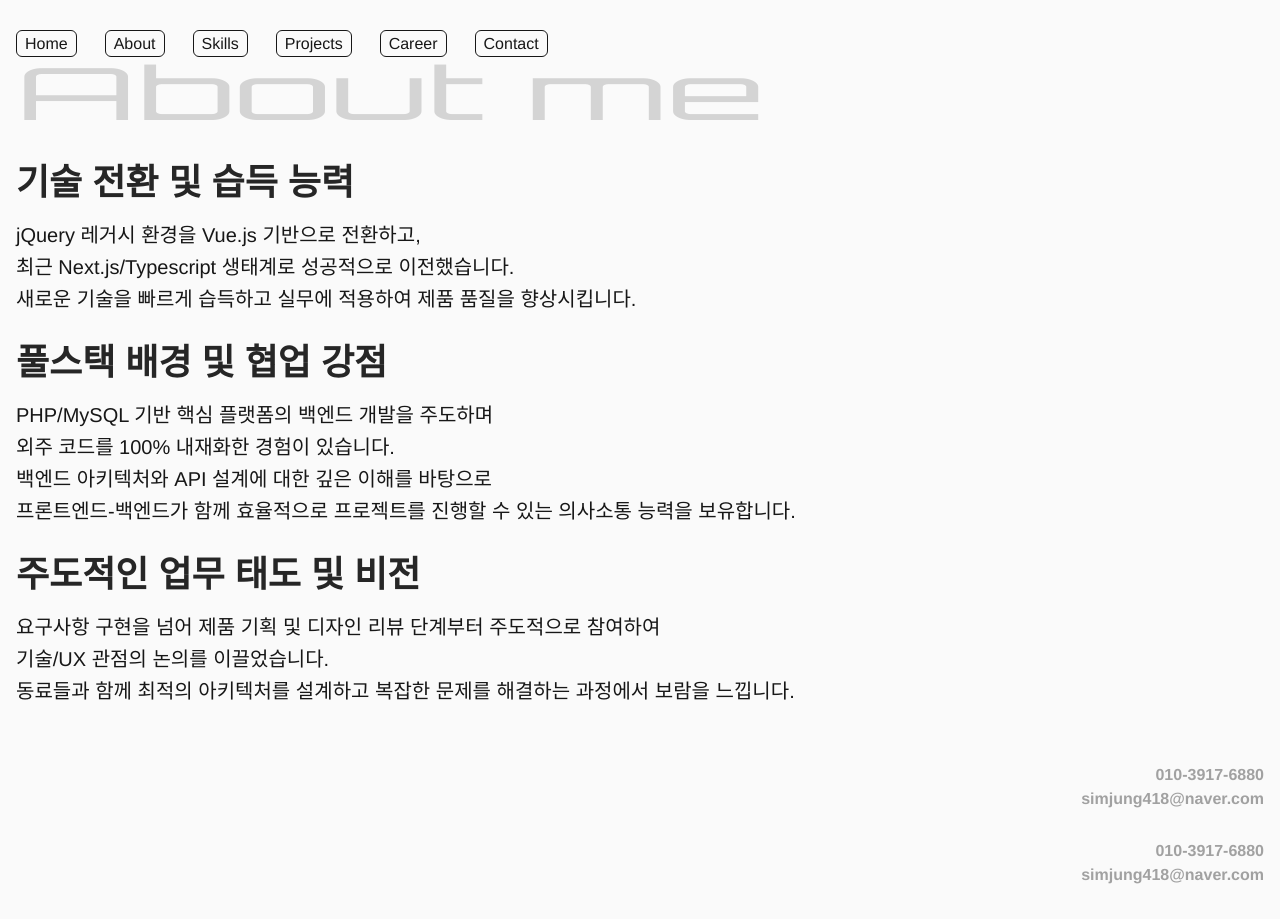
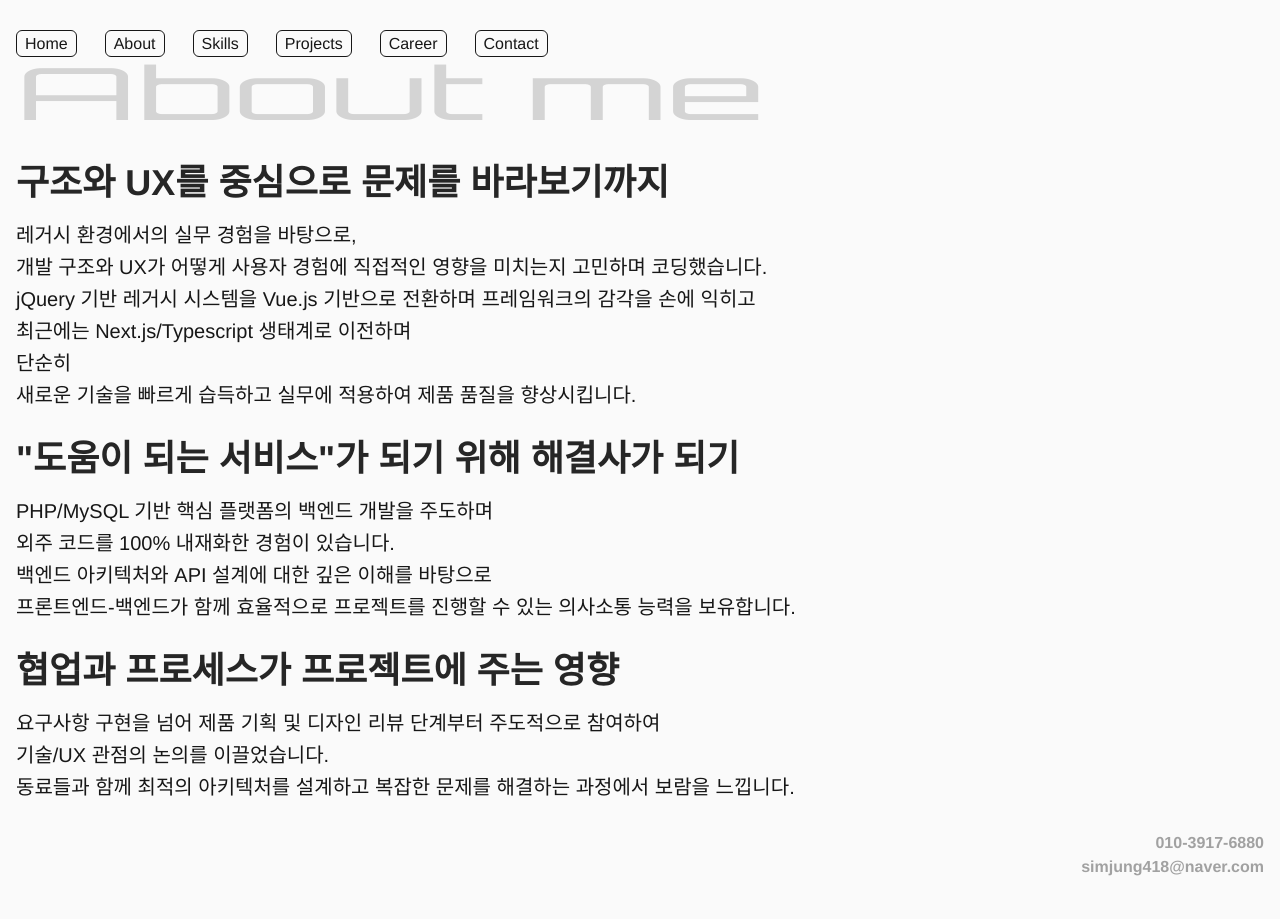
Before and after one commit to simjung418/portfolio-2025, a Next.js app: page /about in a window 1280 px wide. Shown: the top 919 px of the page. Built offline with nearby package versions, Linux system fonts and the light colour scheme.

Commit message:
wip: about 텍스트 수정중

```diff
--- a/app/about/page.tsx
+++ b/app/about/page.tsx
@@ -12,17 +12,20 @@ export default function AboutPage() {
       <ul className="mt-8 flex flex-col sm:gap-7 gap-4 **:[&_dl]:flex **:[&_dl]:flex-col **:sm:[&_dl]:gap-4 **:[&_dl]:gap-2 **:sm:[&_dt]:text-4xl **:[&_dt]:text-2xl **:[&_dt]:font-bold **:[&_dt]:text-neutral-800 **:sm:[dd]:text-xl/8 **:[dd]:text-md **:[dd]:font-medium">
         <li>
           <dl>
-            <dt>기술 전환 및 습득 능력</dt>
+            <dt>구조와 UX를 중심으로 문제를 바라보기까지</dt>
             <dd>
-              <p>jQuery 레거시 환경을 Vue.js 기반으로 전환하고,</p>
-              <p>최근 Next.js/Typescript 생태계로 성공적으로 이전했습니다.</p>
+              <p>레거시 환경에서의 실무 경험을 바탕으로,</p>
+              <p>개발 구조와 UX가 어떻게 사용자 경험에 직접적인 영향을 미치는지 고민하며 코딩했습니다.</p>
+              <p>jQuery 기반 레거시 시스템을 Vue.js 기반으로 전환하며 프레임워크의 감각을 손에 익히고</p>
+              <p>최근에는 Next.js/Typescript 생태계로 이전하며</p>
+              <p>단순히 </p>
               <p>새로운 기술을 빠르게 습득하고 실무에 적용하여 제품 품질을 향상시킵니다.</p>
             </dd>
           </dl>
         </li>
         <li>
           <dl>
-            <dt>풀스택 배경 및 협업 강점</dt>
+            <dt>"도움이 되는 서비스"가 되기 위해 해결사가 되기</dt>
             <dd>
               <p>PHP/MySQL 기반 핵심 플랫폼의 백엔드 개발을 주도하며</p>
               <p>외주 코드를 100% 내재화한 경험이 있습니다.</p>
@@ -33,7 +36,7 @@ export default function AboutPage() {
         </li>
         <li>
           <dl>
-            <dt>주도적인 업무 태도 및 비전</dt>
+            <dt>협업과 프로세스가 프로젝트에 주는 영향</dt>
             <dd>
               <p>요구사항 구현을 넘어 제품 기획 및 디자인 리뷰 단계부터 주도적으로 참여하여</p>
               <p>기술/UX 관점의 논의를 이끌었습니다.</p>
@@ -41,12 +44,6 @@ export default function AboutPage() {
             </dd>
           </dl>
         </li>
-        <li className="self-end font-semibold text-right text-neutral-400 mt-7">
-          <ul>
-            <li>010-3917-6880</li>
-            <li>simjung418@naver.com</li>
-          </ul>
-        </li>
       </ul>
     </>
   );
```
